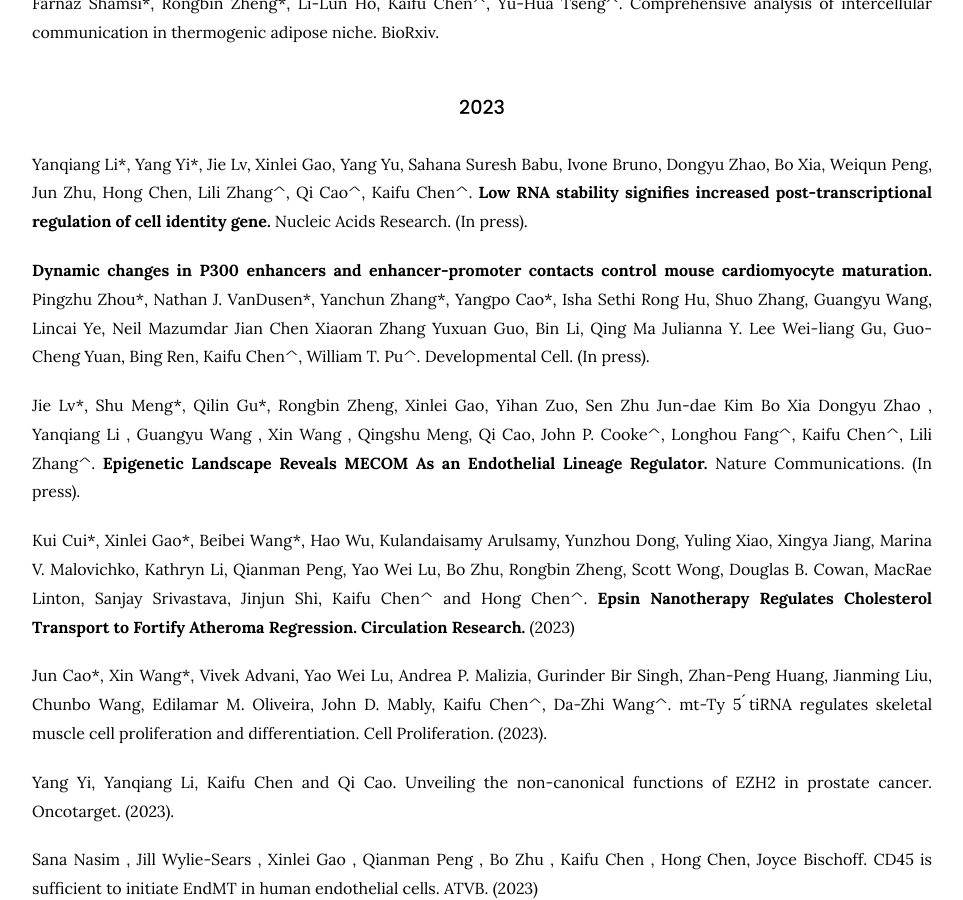
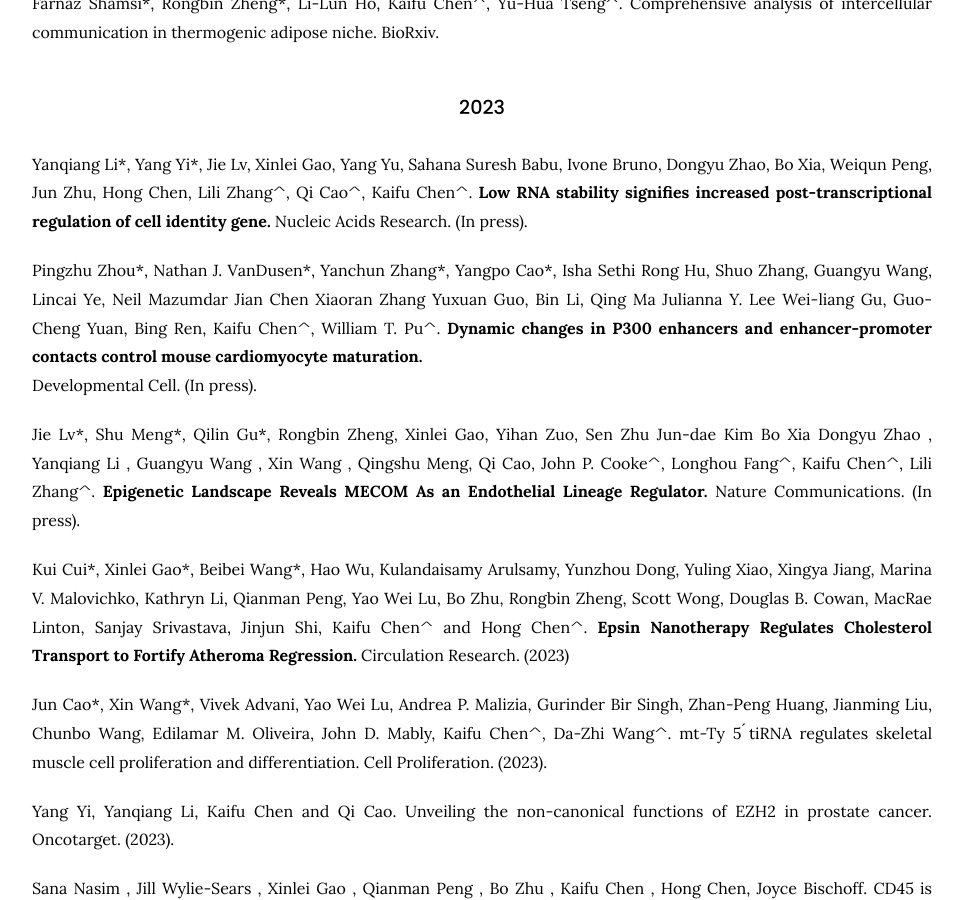
Before and after one commit to kaifuchenlab/kaifuchenlab.github.io, a Jekyll site: the page built from 3.publication/index.md, in a window 1280 px wide and 900 px high, scrolled down 555 px. Shown: the whole window, without its empty margins (158-1121 px from the left). Built offline with Jekyll 4.4.1, drawn with Linux system fonts in a browser that asks for light colours.

```diff
--- a/3.publication/index.md
+++ b/3.publication/index.md
@@ -24,12 +24,12 @@ BioRxiv.
 Yanqiang Li\*, Yang Yi\*,  Jie Lv, Xinlei Gao, Yang Yu,  Sahana Suresh Babu, Ivone Bruno, Dongyu Zhao, Bo Xia, Weiqun Peng, Jun Zhu, Hong Chen, Lili Zhang^, Qi Cao^, Kaifu Chen^. **Low RNA stability signifies increased post-transcriptional regulation of cell identity gene.**
 Nucleic Acids Research. (In press).
 
-**Dynamic changes in P300 enhancers and enhancer-promoter contacts control mouse cardiomyocyte maturation.** Pingzhu Zhou\*, Nathan J. VanDusen\*, Yanchun Zhang\*, Yangpo Cao\*, Isha Sethi Rong Hu, Shuo Zhang, Guangyu Wang, Lincai Ye, Neil Mazumdar Jian Chen Xiaoran Zhang Yuxuan Guo, Bin Li, Qing Ma Julianna Y. Lee Wei-liang Gu, Guo-Cheng Yuan, Bing Ren, Kaifu Chen^, William T. Pu^.
+Pingzhu Zhou\*, Nathan J. VanDusen\*, Yanchun Zhang\*, Yangpo Cao\*, Isha Sethi Rong Hu, Shuo Zhang, Guangyu Wang, Lincai Ye, Neil Mazumdar Jian Chen Xiaoran Zhang Yuxuan Guo, Bin Li, Qing Ma Julianna Y. Lee Wei-liang Gu, Guo-Cheng Yuan, Bing Ren, Kaifu Chen^, William T. Pu^. **Dynamic changes in P300 enhancers and enhancer-promoter contacts control mouse cardiomyocyte maturation.**
 Developmental Cell. (In press).
 
 Jie Lv\*, Shu Meng\*, Qilin Gu\*, Rongbin Zheng, Xinlei Gao, Yihan Zuo, Sen Zhu Jun-dae Kim Bo Xia Dongyu Zhao , Yanqiang Li , Guangyu Wang , Xin Wang , Qingshu Meng, Qi Cao, John P. Cooke^, Longhou Fang^, Kaifu Chen^, Lili Zhang^. **Epigenetic Landscape Reveals MECOM As an Endothelial Lineage Regulator.** Nature Communications. (In press).
 
-Kui Cui\*,  Xinlei Gao\*,  Beibei Wang\*,  Hao Wu,  Kulandaisamy Arulsamy,  Yunzhou Dong,  Yuling Xiao,  Xingya Jiang,  Marina V. Malovichko, Kathryn Li,  Qianman Peng,  Yao Wei Lu,  Bo Zhu,  Rongbin Zheng,  Scott Wong,  Douglas B. Cowan,  MacRae Linton,  Sanjay Srivastava, Jinjun Shi,  Kaifu Chen^ and  Hong Chen^. **Epsin Nanotherapy Regulates Cholesterol Transport to Fortify Atheroma Regression. Circulation Research.** (2023)
+Kui Cui\*,  Xinlei Gao\*,  Beibei Wang\*,  Hao Wu,  Kulandaisamy Arulsamy,  Yunzhou Dong,  Yuling Xiao,  Xingya Jiang,  Marina V. Malovichko, Kathryn Li,  Qianman Peng,  Yao Wei Lu,  Bo Zhu,  Rongbin Zheng,  Scott Wong,  Douglas B. Cowan,  MacRae Linton,  Sanjay Srivastava, Jinjun Shi,  Kaifu Chen^ and  Hong Chen^. **Epsin Nanotherapy Regulates Cholesterol Transport to Fortify Atheroma Regression.** Circulation Research. (2023)
 
 Jun Cao\*, Xin Wang\*, Vivek Advani, Yao Wei Lu, Andrea P. Malizia, Gurinder Bir Singh, Zhan-Peng Huang, Jianming Liu, Chunbo Wang, Edilamar M. Oliveira, John D. Mably, Kaifu Chen^, Da-Zhi Wang^. mt-Ty 5 ́tiRNA regulates skeletal muscle cell proliferation and differentiation. Cell Proliferation. (2023).
 
```
